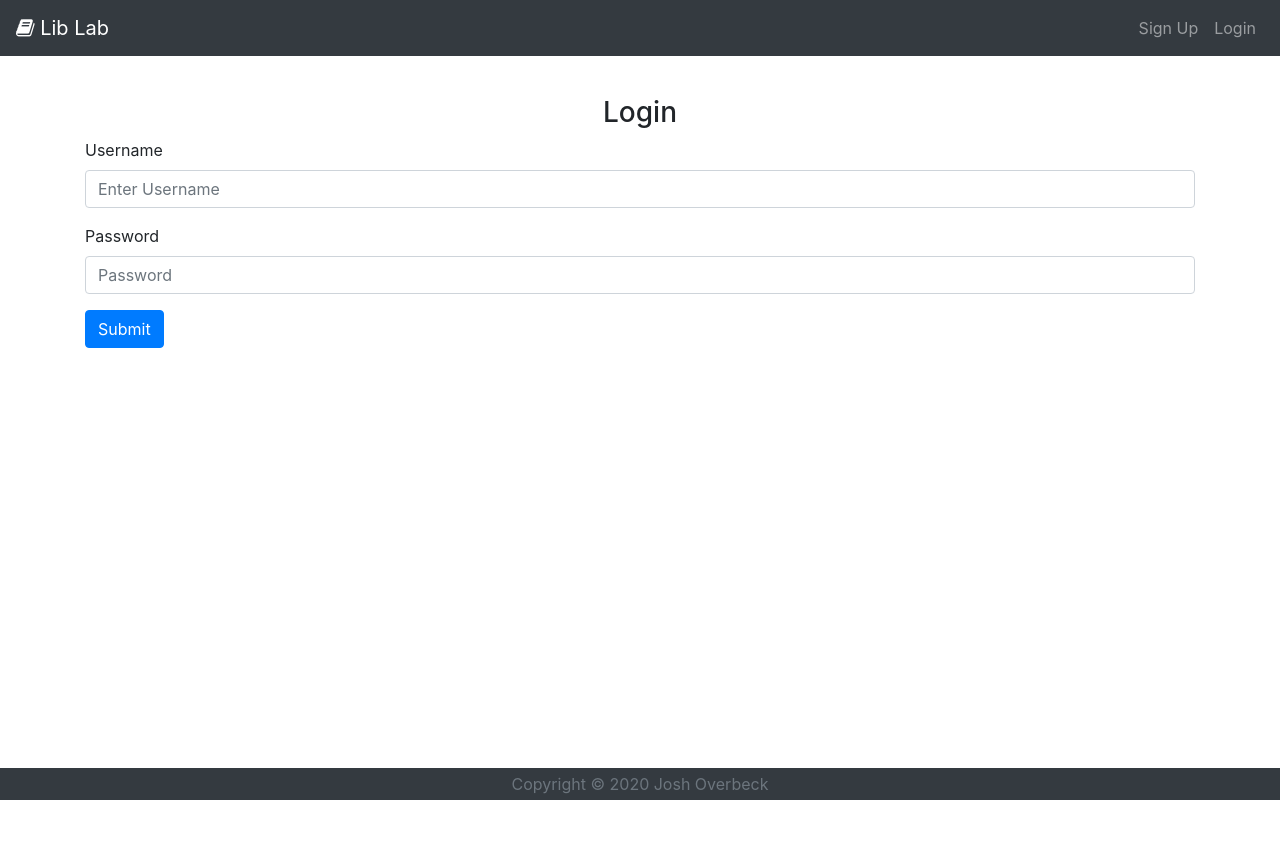
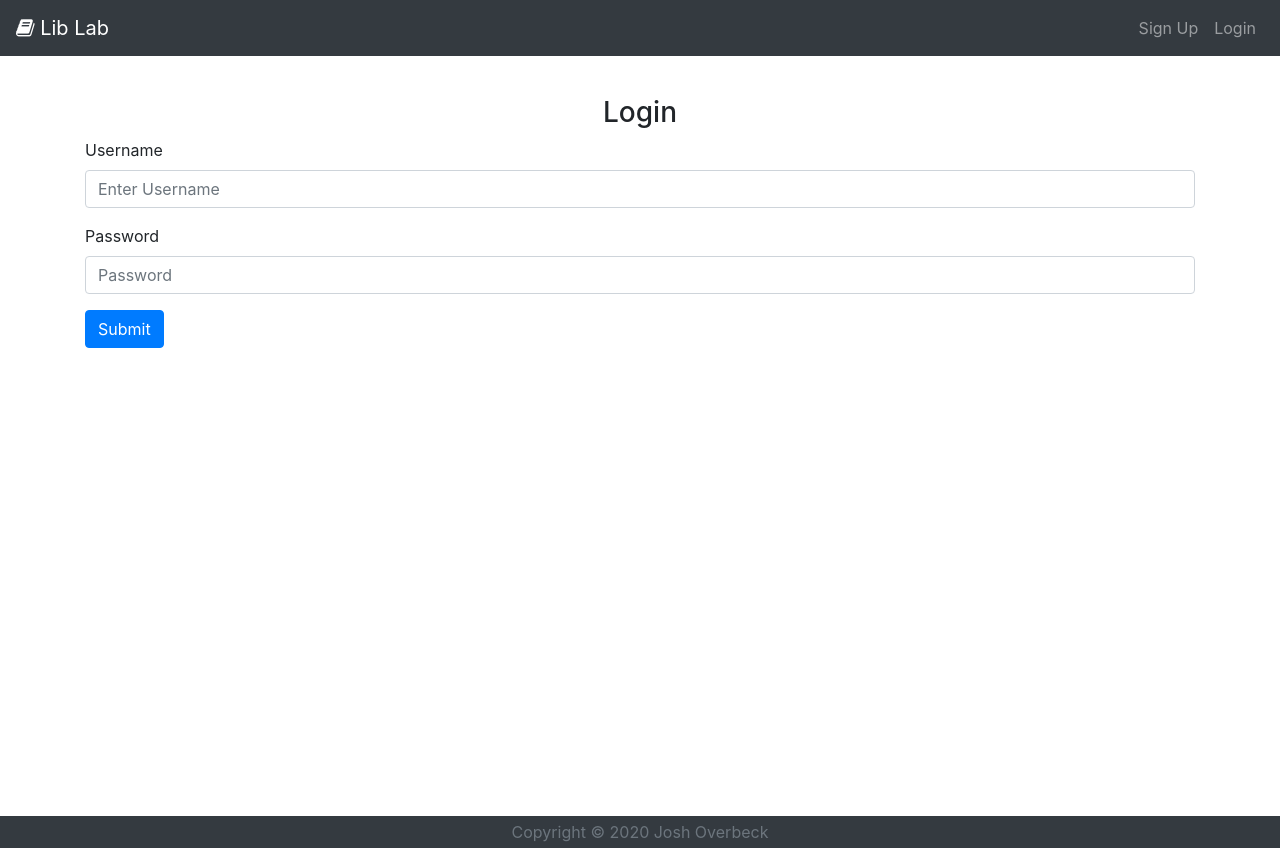
Before and after one commit to overbejt/lib-lab-front, an Angular app: page / in a window 1280 px wide. Before the commit the page ends 800 px from the top, so only its background shows below. Built offline with nearby package versions, Linux system fonts and the light colour scheme.

Commit message:
I like to footer now

```diff
--- a/src/app/app.component.css
+++ b/src/app/app.component.css
@@ -0,0 +1,9 @@
+#main {
+    min-height: 100vh;
+    padding-bottom: 85px;
+}
+
+#page {
+    width: 100vw;
+    position: relative;
+}
--- a/src/app/app.component.html
+++ b/src/app/app.component.html
@@ -1,6 +1,7 @@
-
-<app-menu></app-menu>
-<div class="mt-5 pt-5 mb-5 pb-5">
-  <router-outlet></router-outlet>
+<div id="page">
+  <app-menu></app-menu>
+  <div class="pt-5 mt-5" id="main">
+    <router-outlet class="pt-5 mt-5"></router-outlet>
+  </div>
+  <app-footer></app-footer>
 </div>
-<app-footer></app-footer>
--- a/src/app/footer/footer.component.css
+++ b/src/app/footer/footer.component.css
@@ -0,0 +1,6 @@
+footer {
+    position: absolute;
+    bottom: 0;
+    left: 0;
+    width: 100vw;
+}
--- a/src/app/footer/footer.component.html
+++ b/src/app/footer/footer.component.html
@@ -1,3 +1,3 @@
-<footer class="bg-dark text-muted fixed-bottom text-center pt-1 pb-1">
-    Copyright © 2020 Josh Overbeck
+<footer class="bg-dark text-muted text-center pt-1 pb-1">
+    Copyright &copy; 2020 Josh Overbeck
 </footer>
```
